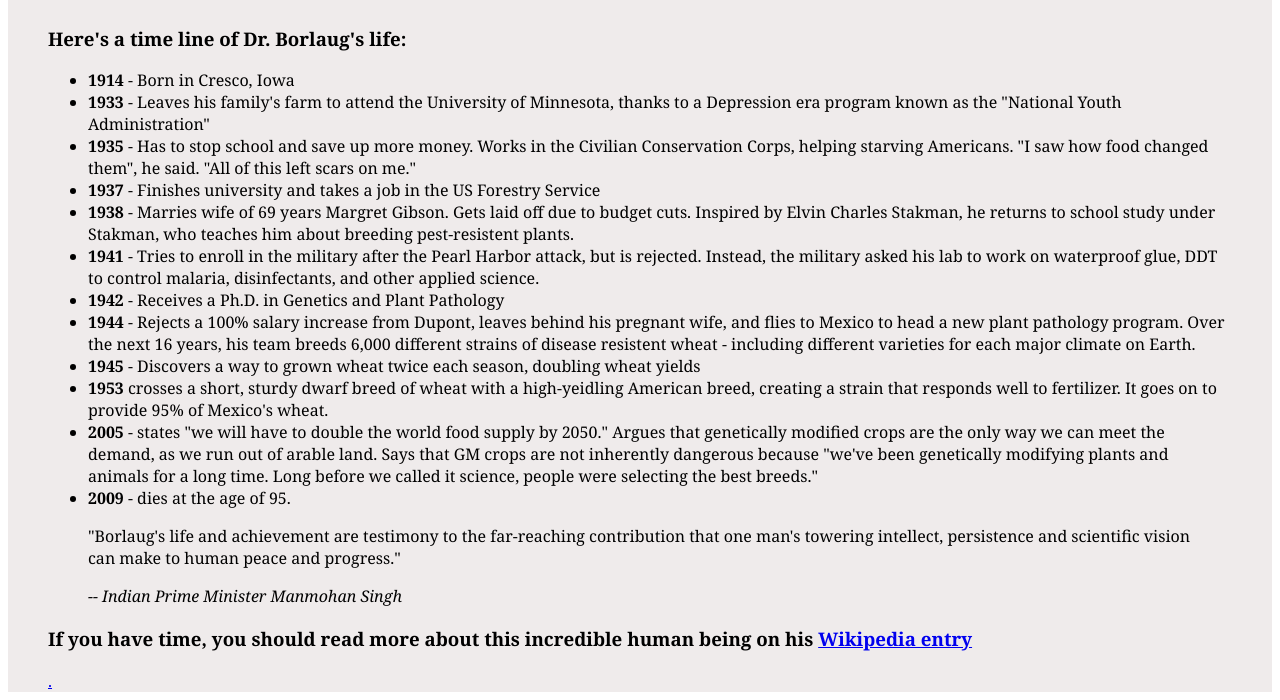
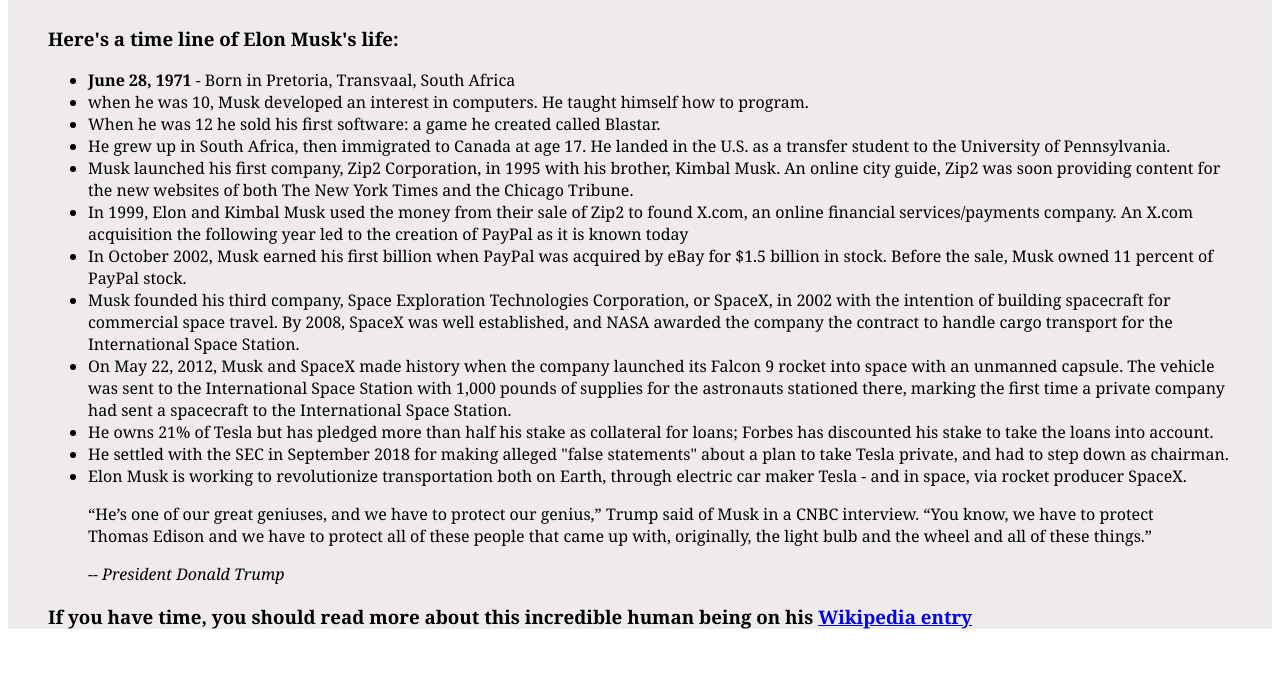
Before and after one commit to rameshwarikodam/A-Tribute-Page, a plain HTML site: page index.html in a window 1280 px wide. Shown: the part 532-1232 px from the top of the page. After the commit the page ends 1180 px from the top, so only its background shows below. Drawn offline with Linux system fonts and the light colour scheme.

Commit message:
Updated Tribute Information

```diff
--- a/index.html
+++ b/index.html
@@ -12,94 +12,84 @@
 <body>
     <main id="main">
         <header>
-            <h1 id=title>Dr. Norman Borlaug</h1>
-            <p id="title1">The man who saved a billion lives</p>
+            <h1 id=title>Tribute to Elon Musk</h1>
+            <p id="title1">Elon Reeve Musk FRS is an engineer, industrial designer, technology entrepreneur and
+                philanthropist.</p>
         </header>
         <figure id="img-div">
-            <img id="image" src="https://c2.staticflickr.com/4/3689/10613180113_fdf7bcd316_b.jpg"
-                alt="Dr. Norman Borlaug seen standing in Mexican wheat field with a group of biologists"></img>
-            <figcaption id="img-caption">Dr. Norman Borlaug, third from the left, trains biologists in Mexico on how
-                to
-                increase wheat yields - part of his life-long war on hunger.</figcaption>
+            <img id="image" src="https://upload.wikimedia.org/wikipedia/commons/e/ed/Elon_Musk_Royal_Society.jpg"
+                alt="Elon Musk attending a conference"></img>
+            <figcaption id="img-caption">Musk at the Royal Society admissions day in London, July 2018</figcaption>
         </figure>
         <section id="tribute-info">
-            <h3>Here's a time line of Dr. Borlaug's life:</h3>
+            <h3>Here's a time line of Elon Musk's life:</h3>
             <ul>
                 <li>
-                    <strong>1914</strong>
-                    - Born in Cresco, Iowa
+                    <strong>June 28, 1971</strong>
+                    - Born in Pretoria, Transvaal, South Africa
                 </li>
                 <li>
-                    <strong>1933</strong>
-                    - Leaves his family's farm to attend the University of Minnesota, thanks to a Depression era
-                    program known as the "National Youth Administration"
+                    when he was 10, Musk developed an interest in computers. He taught himself how to program.
                 </li>
                 <li>
-                    <strong>1935</strong>
-                    - Has to stop school and save up more money. Works in the Civilian Conservation Corps, helping
-                    starving Americans. "I saw how food changed them", he said. "All of this left scars on me."
+                    When he was 12 he sold his first software: a game he created called Blastar.
                 </li>
                 <li>
-                    <strong>1937</strong>
-                    - Finishes university and takes a job in the US Forestry Service
+                    He grew up in South Africa, then immigrated to Canada at age 17. He landed in the U.S. as a transfer
+                    student to the University of Pennsylvania.
                 </li>
                 <li>
-                    <strong>1938</strong>
-                    - Marries wife of 69 years Margret Gibson. Gets laid off due to budget cuts. Inspired by Elvin
-                    Charles Stakman, he returns to school study under Stakman, who teaches him about breeding
-                    pest-resistent
-                    plants.
+                    Musk launched his first company, Zip2 Corporation, in 1995 with his brother, Kimbal Musk. An online
+                    city guide, Zip2 was soon providing content for the new websites of both The New York Times and the
+                    Chicago Tribune.
                 </li>
                 <li>
-                    <strong>1941</strong>
-                    - Tries to enroll in the military after the Pearl Harbor attack, but is rejected. Instead, the
-                    military asked his lab to work on waterproof glue, DDT to control malaria, disinfectants, and
-                    other
-                    applied science.
+                    In 1999, Elon and Kimbal Musk used the money from their sale of Zip2 to found X.com, an online
+                    financial services/payments company. An X.com acquisition the following year led to the creation of
+                    PayPal as it is known today
                 </li>
                 <li>
-                    <strong>1942</strong>
-                    - Receives a Ph.D. in Genetics and Plant Pathology
+                    In October 2002, Musk earned his first billion when PayPal was acquired by eBay for $1.5 billion in
+                    stock. Before the sale, Musk owned 11 percent of PayPal stock.
                 </li>
                 <li>
-                    <strong>1944</strong>
-                    - Rejects a 100% salary increase from Dupont, leaves behind his pregnant wife, and flies to
-                    Mexico
-                    to head a new plant pathology program. Over the next 16 years, his team breeds 6,000 different
-                    strains
-                    of disease resistent wheat - including different varieties for each major climate on Earth.
+                    Musk founded his third company, Space Exploration Technologies Corporation, or SpaceX, in 2002 with
+                    the intention of building spacecraft for commercial space travel. By 2008, SpaceX was well
+                    established, and NASA awarded the company the contract to handle cargo transport for the
+                    International Space Station.
                 </li>
                 <li>
-                    <strong>1945</strong>
-                    - Discovers a way to grown wheat twice each season, doubling wheat yields
+                    On May 22, 2012, Musk and SpaceX made history when the company launched its Falcon 9 rocket into
+                    space with an unmanned capsule. The vehicle was sent to the International Space Station with 1,000
+                    pounds of supplies for the astronauts stationed there, marking the first time a private company had
+                    sent a spacecraft to the International Space Station.
                 </li>
                 <li>
-                    <strong>1953</strong>
-                    crosses a short, sturdy dwarf breed of wheat with a high-yeidling American breed, creating a
-                    strain that responds well to fertilizer. It goes on to provide 95% of Mexico's wheat.
+                    He owns 21% of Tesla but has pledged more than half his stake as collateral for loans; Forbes has
+                    discounted his stake to take the loans into account.
                 </li>
-                <li><strong>2005</strong>
-                    - states "we will have to double the world food supply by 2050." Argues that genetically
-                    modified
-                    crops are the only way we can meet the demand, as we run out of arable land. Says that GM crops
-                    are not
-                    inherently dangerous because "we've been genetically modifying plants and animals for a long
-                    time. Long
-                    before we called it science, people were selecting the best breeds."</li>
-                <li><strong>2009</strong> - dies at the age of 95.</li>
+                <li>
+                    He settled with the SEC in September 2018 for making alleged "false statements" about a plan to take
+                    Tesla private, and had to step down as chairman.
+                </li>
+                <li>
+                    Elon Musk is working to revolutionize transportation both on Earth, through electric car maker Tesla
+                    - and in space, via rocket producer SpaceX.
+                </li>
+
             </ul>
             <blockquote
-                cite="http://news.rediff.com/report/2009/sep/14/pm-pays-tribute-to-father-of-green-revolution-borlaug.htm">
+                cite="https://nypost.com/2020/01/22/trump-praises-tesla-founder-elon-musk-compares-him-to-thomas-edison/">
                 <p>
-                    "Borlaug's life and achievement are testimony to the far-reaching contribution that one man's
-                    towering
-                    intellect, persistence and scientific vision can make to human peace and progress."</p>
-                <cite>-- Indian Prime Minister Manmohan Singh</cite>
+                    “He’s one of our great geniuses, and we have to protect our genius,” Trump said of Musk in a CNBC
+                    interview. “You know, we have to protect Thomas Edison and we have to protect all of these people
+                    that came up with, originally, the light bulb and the wheel and all of these things.”</p>
+                <cite>-- President Donald Trump</cite>
             </blockquote>
             <h3>If you have time, you should read more about this incredible human being on his
-                <a id="tribute-link" href="https://en.wikipedia.org/wiki/Norman_Borlaug" target=_blank>Wikipedia
+                <a id="tribute-link" href="https://en.wikipedia.org/wiki/Elon_Musk" target=_blank>Wikipedia
                     entry
-            </h3>.
+            </h3>
         </section>
     </main>
 </body>
```
